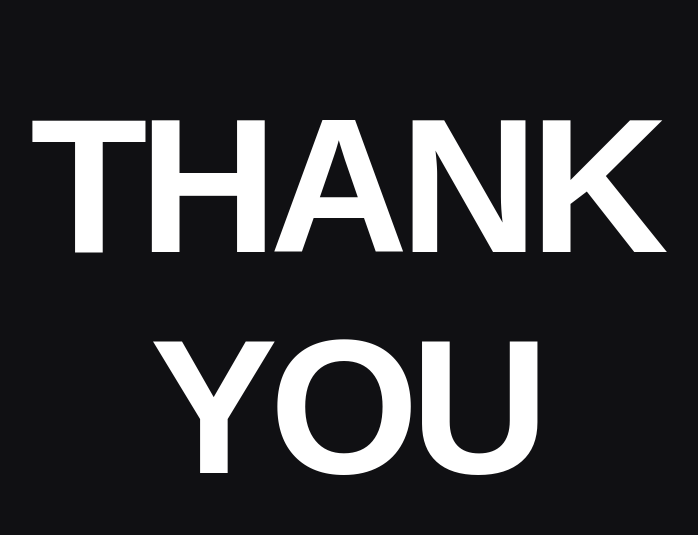
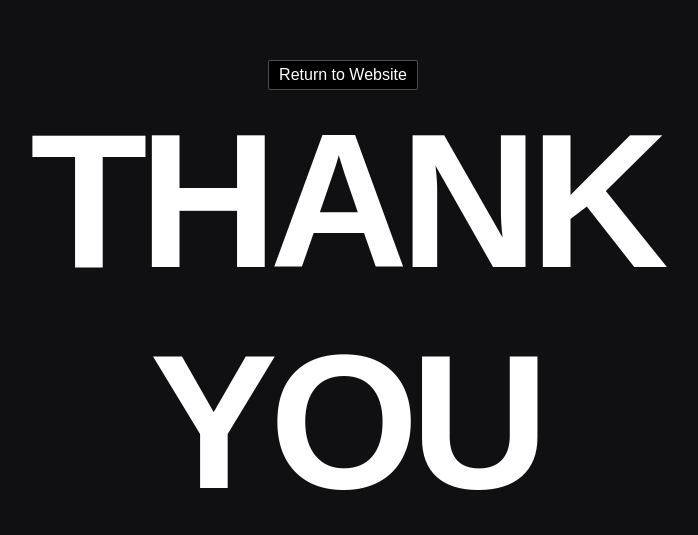
Before and after one commit to Razakhan15/hall, a plain HTML site: page thankyou.html in a window 1280 px wide. Shown: the part 112-647 px from the top of the page, without its empty margins (297-995 px from the left). Drawn offline with Linux system fonts and the light colour scheme.

Commit message:
finished

```diff
--- a/thankyou.html
+++ b/thankyou.html
@@ -13,7 +13,8 @@
       justify-content: center;
       align-items: center;
       height: 100vh;
-
+      display: flex;
+      flex-direction: column;
       font-family: "Poppins", sans-serif;
       font-weight: 900;
       text-align: center;
@@ -180,15 +181,19 @@
       border: 1px solid rgba(255, 255, 255, 0.4);
       box-shadow: 0px 2px 0 #ff5757;
     }
+    .return{
+      cursor: pointer;
+    }
   </style>
   <body>
+    <a class="return">Return to Website</a>
     <div class="keyboard">
       <span class="key">T</span>
       <span class="key">H</span>
       <span class="key">A</span>
       <span class="key">N</span>
       <span class="key">K</span>
-      <br>
+      <br />
       <span class="key">Y</span>
       <span class="key">O</span>
       <span class="key">U</span>
```
